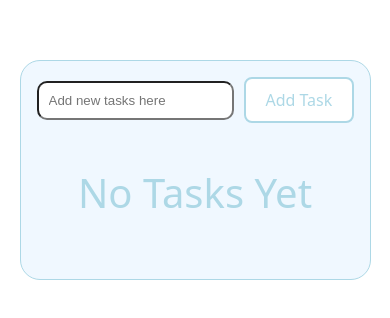
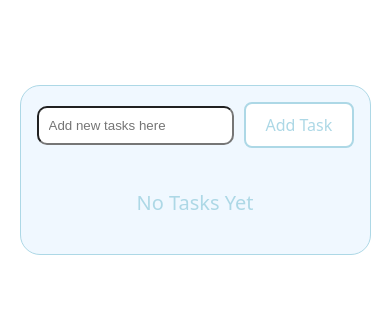
Before and after one commit to Tolu19/Todo-app, a React (Vite) app: page / in a window 390 px wide. Shown: the part 252-570 px from the top of the page. Built offline with nearby package versions, Linux system fonts and the light colour scheme.

Commit message:
more mobile changes

```diff
--- a/src/App.css
+++ b/src/App.css
@@ -2,10 +2,12 @@
   height: 100%;
 }
 .app {
-  min-height: 100%;
   display: flex;
+  flex-direction: column;
   justify-content: center;
   align-items: center;
+  min-height: 100%;
+  padding: 20px 0;
 }
 .logo {
   height: 6em;
--- a/src/ToDoList.module.css
+++ b/src/ToDoList.module.css
@@ -28,3 +28,8 @@ p {
     color: lightblue;
     text-align: center;
 }
+@media (max-width: 480px) {
+  p {
+    font-size: 20px;
+  }
+}
```
